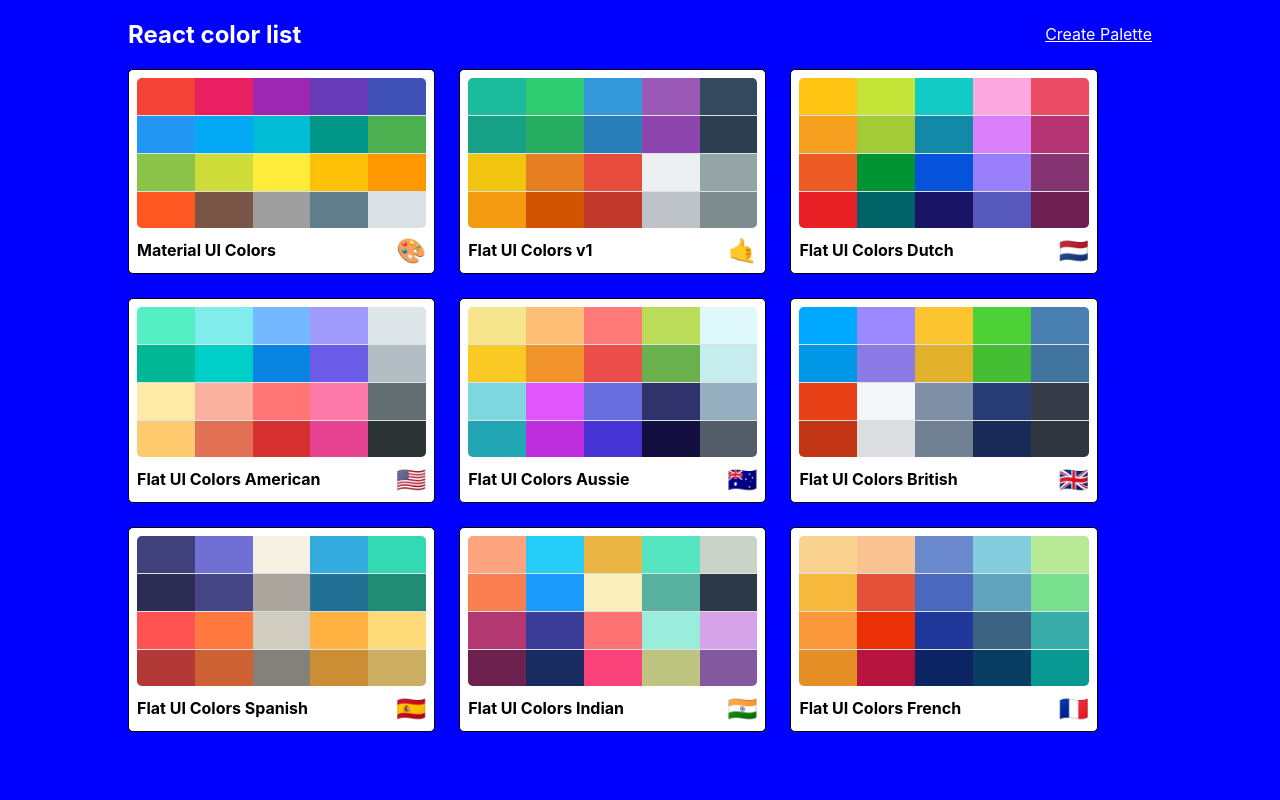
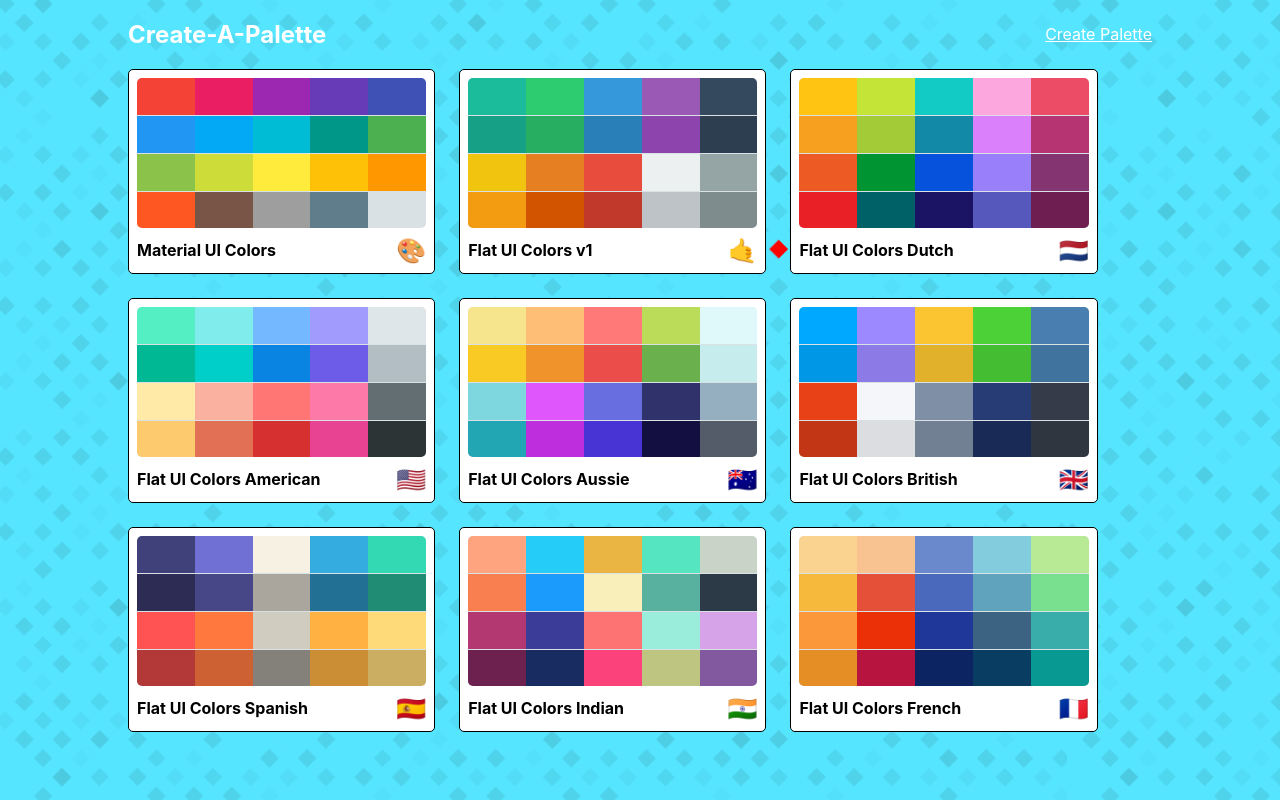
Before and after one commit to ricky-antonio/colors-app, a React (Create React App) app: page / in a window 1280 px wide. Built offline with nearby package versions, Linux system fonts and the light colour scheme.

Commit message:
Add bg SVG to PaletteList

```diff
--- a/public/index.html
+++ b/public/index.html
@@ -26,7 +26,7 @@
     -->
     <link rel="preconnect" href="https://fonts.gstatic.com">
   <link href="https://fonts.googleapis.com/css2?family=Roboto:wght@100;400;500&display=swap" rel="stylesheet">
-    <title>React App</title>
+    <title>Create-A-Palette</title>
   </head>
   <body>
     <noscript>You need to enable JavaScript to run this app.</noscript>
--- a/src/PaletteList.js
+++ b/src/PaletteList.js
@@ -16,7 +16,7 @@
             <div className={classes.root}>
                 <div className={classes.container}>
                     <nav className={classes.nav}>
-                        <h1>React color list</h1>
+                        <h1 className={classes.heading}>Create-A-Palette</h1>
                         <Link to="/palette/new">Create Palette</Link>
                     </nav>
                     <div className={classes.palettes}>
--- a/src/styles/PaletteListStyles.js
+++ b/src/styles/PaletteListStyles.js
@@ -1,13 +1,19 @@
 import sizes from './sizes';
-
+import bg from './bg.svg';
 export default {
     root: {
-        backgroundColor: "blue",
         height: "100vh",
         display: "flex",
         alignItems: "flex-start",
-        justifyContent: "center"
+        justifyContent: "center",
+        // background bt SCGBackgrounds.com
+        backgroundColor: "#55E5FF",
+        backgroundImage: `url(${bg})`,
+        overflow: "scroll"
     },
+    // heading: {
+    //     fontSize: "2rem"
+    // },
     container: {
         width: "50%",
         display: "flex",
@@ -42,7 +48,7 @@
         },
         [sizes.down("xs")]: {
             gridTemplateColumns: "repeat(1, 100%)",
-            gridGap: "1rem"
+            gridGap: "1.4rem"
 
         }
     }
```
Also changed, not shown: src/styles/bg.svg (added).
